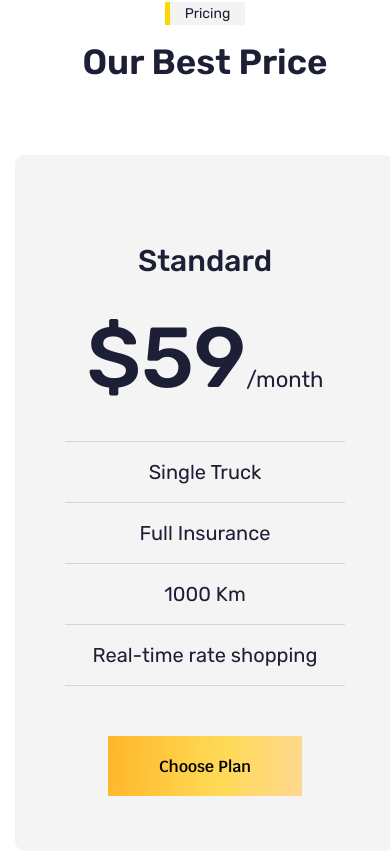
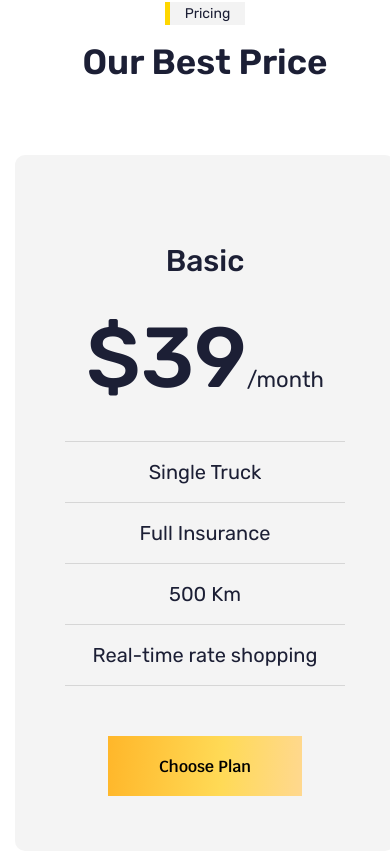
Before and after one commit to niksberg/twp-angular, an Angular app: page /about in a window 390 px wide. Shown: the part 6388-7244 px from the top of the page. Built offline with nearby package versions, Linux system fonts and the light colour scheme.

Commit message:
update: Price Responsive

```diff
--- a/src/app/components/price/price.component.css
+++ b/src/app/components/price/price.component.css
@@ -60,7 +60,12 @@
     align-items: center;
     padding: 10px 20px;
 }
-
+@media screen and (max-width: 1200px)
+{
+    .price-container{
+        flex-direction: column;
+    }
+}
 .price-card{
     width: 380px;
     height: 696px;
```
